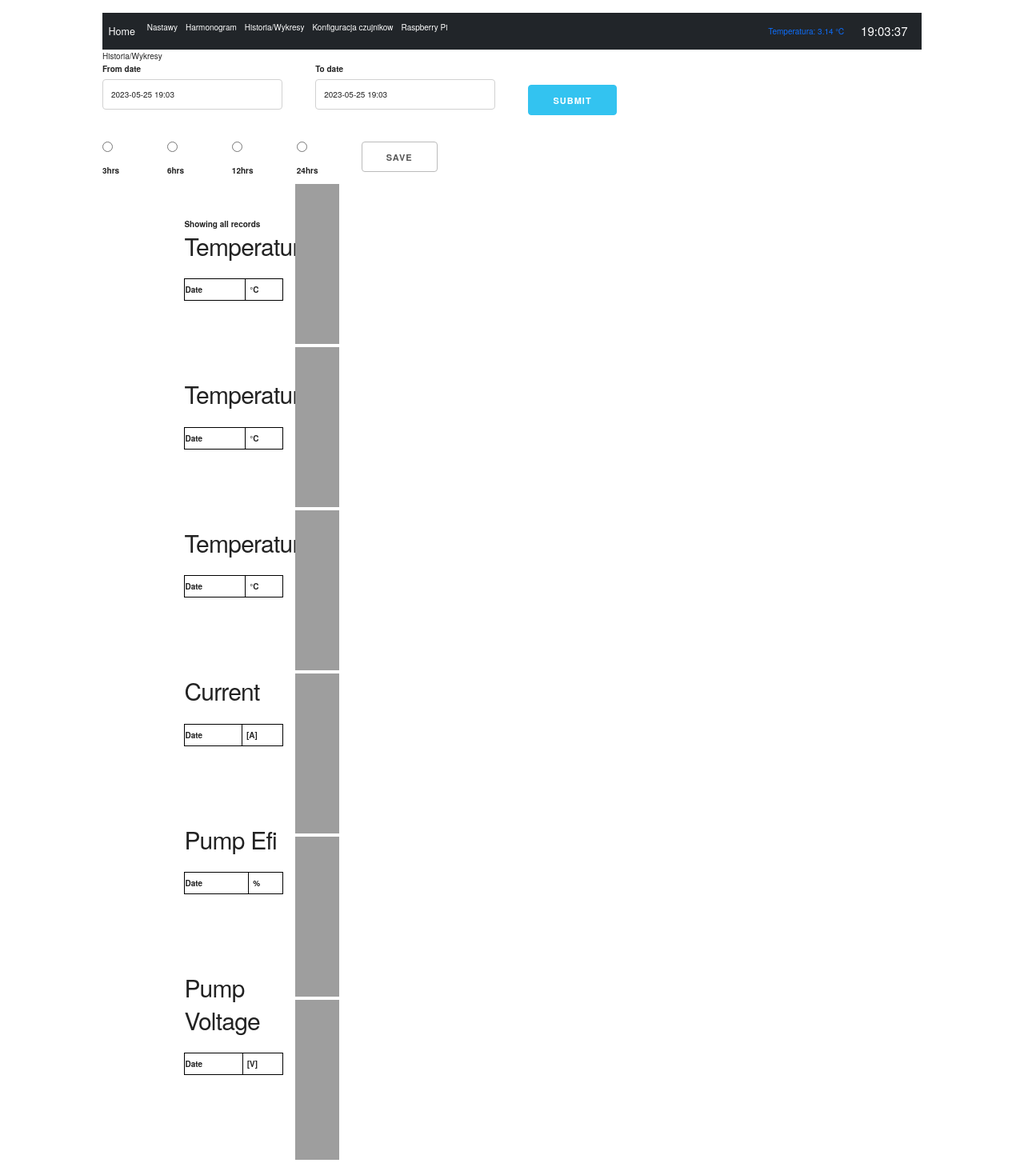
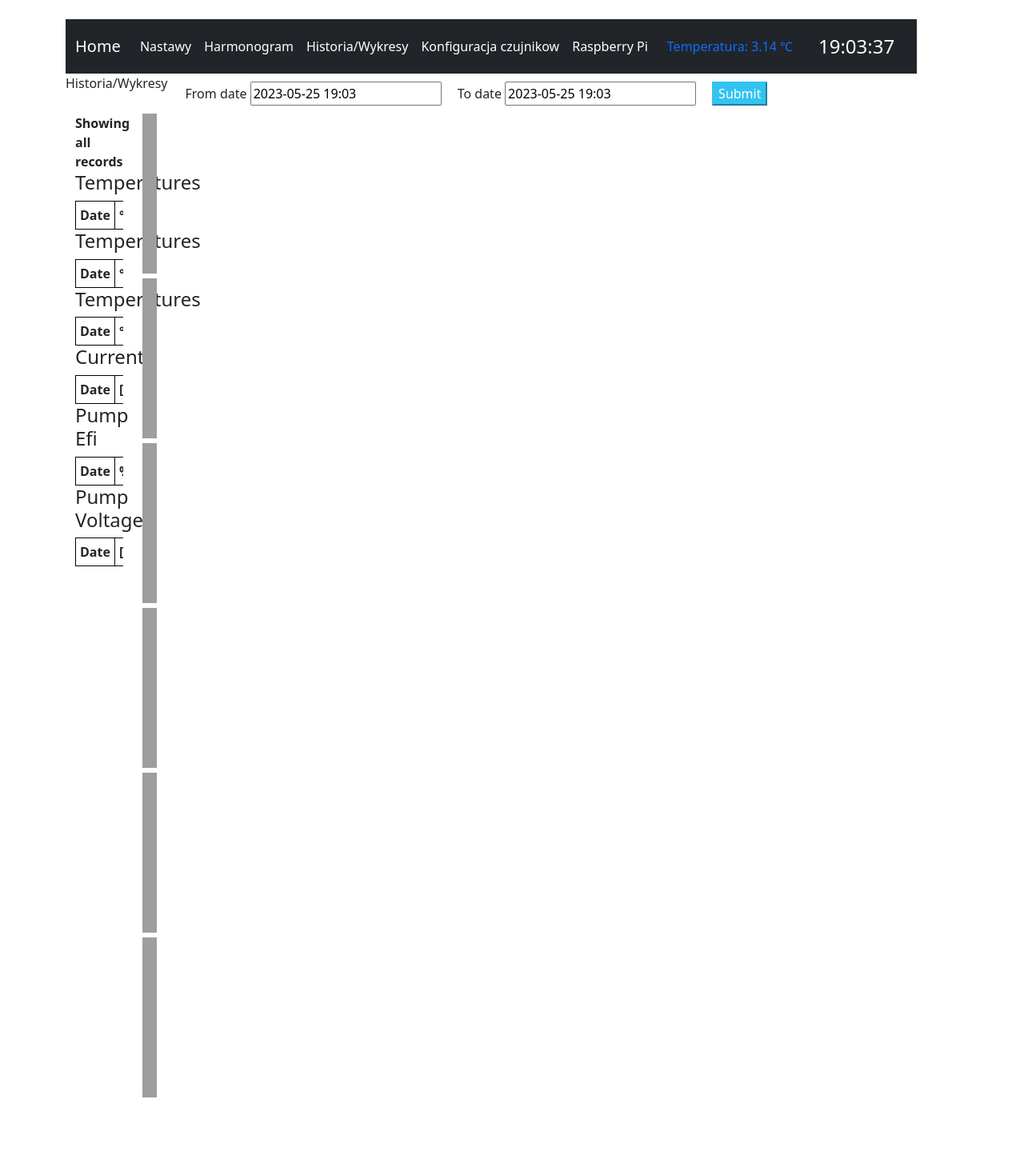
Before and after one commit to ricocooder/HeatPump, a Flask app: page /history in a window 1280 px wide. Shown: the whole page at 80% size. After the commit the page ends 1372 px from the top, so only its background shows below. Run offline with Flask 3, Linux system fonts and the light colour scheme; data comes from the database, SQL or seed files in the repository; lists and menus that the app fills with data are empty; some libraries are stand-ins or nearby versions; grey boxes are pictures that could not be loaded.

Commit message:
Start working on adjustments to cut off skeleton and cearat own global style

```diff
--- a/templates/dataDB.html
+++ b/templates/dataDB.html
@@ -1,5 +1,6 @@
 <!DOCTYPE html>
 <html lang="en">
+
 <head>
   <!-- Basic Page Needs
     –––––––––––––––––––––––––––––––––––––––––––––––––– -->
@@ -15,21 +16,28 @@
   <!-- <link href="//fonts.googleapis.com/css?family=Raleway:400,300,600" rel="stylesheet" type="text/css"> -->
   <!-- CSS
     –––––––––––––––––––––––––––––––––––––––––––––––––– -->
-    <link rel="stylesheet" href="/static/css/normalize.css">
-    <link rel="stylesheet" href="/static/css/skeleton.css">
+  <!-- <link rel="stylesheet" href="/static/css/normalize.css"> -->
+  <!-- <link rel="stylesheet" href="/static/css/skeleton.css"> -->
   <!-- Favicon
     –––––––––––––––––––––––––––––––––––––––––––––––––– -->
-    <link rel="icon" type="image/png" href="/static/images/favicon.png">
+  <!-- <link rel="icon" type="image/png" href="/static/images/favicon.png"> -->
 </head>
+
 <body>
   <style>
-  u-full-width, tr, th, td{
-  border:1px solid black;
-  padding: 5px
+    .display_table,
+    tr,
+    th,
+    td {
+      border: 1px solid black;
+      padding: 5px;
+      width: auto;
 
     }
-  .u-full-width{
-  height:100px;
+
+    .display_container {
+      max-height: 600px;
+      overflow-y: scroll;
     }
   </style>
 
@@ -37,19 +45,12 @@
 
 
   <div class="container">
-
-
-
-
     <div class="row">
-        <div class="col-2" style="margin-top: 5%">
-
-
-
+      <div class="col-2">
         <strong>Showing all records</strong>
-
         <h4>Temperatures</h4>
-            <table class="u-full-width" style="wigth:100%">
+        <div class="display_container">
+          <table class="display_table">
             <thead>
               <tr>
                 <th>Date</th>
@@ -65,9 +66,10 @@
               {% endfor %}
             </tbody>
           </table>
-
+        </div>
         <h4>Temperatures</h4>
-            <table class="u-full-width">
+        <div class="display_container">
+          <table class="display_table">
             <thead>
               <tr>
                 <th>Date</th>
@@ -83,9 +85,11 @@
               {% endfor %}
             </tbody>
           </table>
+        </div>
 
         <h4>Temperatures</h4>
-            <table class="u-full-width">
+        <div class="display_container">
+          <table class="display_table">
             <thead>
               <tr>
                 <th>Date</th>
@@ -101,9 +105,11 @@
               {% endfor %}
             </tbody>
           </table>
+        </div>
 
         <h4>Current</h4>
-            <table class="u-full-width">
+        <div class="display_container">
+          <table class="display_table">
             <thead>
               <tr>
                 <th>Date</th>
@@ -119,9 +125,11 @@
               {% endfor %}
             </tbody>
           </table>
+        </div>
 
         <h4>Pump Efi</h4>
-            <table class="u-full-width">
+        <div class="display_container">
+          <table class="display_table">
             <thead>
               <tr>
                 <th>Date</th>
@@ -137,10 +145,12 @@
               {% endfor %}
             </tbody>
           </table>
+        </div>
 
 
         <h4>Pump Voltage</h4>
-            <table class="u-full-width">
+        <div class="display_container">
+          <table class="display_table">
             <thead>
               <tr>
                 <th>Date</th>
@@ -156,12 +166,13 @@
               {% endfor %}
             </tbody>
           </table>
+        </div>
 
 
       </div>
 
       <!-- Google Charts Code start -->
-      <div class="col-1" >
+      <div class="col-1">
         <div id="chart_temps1"></div>
         <div id="chart_temps2"></div>
         <div id="chart_temps3"></div>
@@ -174,10 +185,11 @@
 </body>
 
 <!-- Google Charts JS start -->
-  <script type="text/javascript" src="https://www.google.com/jsapi?autoload={'modules':[{'name':'visualization','version':'1','packages':['corechart']}]}"></script>
+<script type="text/javascript"
+  src="https://www.google.com/jsapi?autoload={'modules':[{'name':'visualization','version':'1','packages':['corechart']}]}"></script>
 
 <script>
-    google.load('visualization', '1', {packages: ['corechart']});
+  google.load('visualization', '1', { packages: ['corechart'] });
   google.setOnLoadCallback(drawChart);
 
   function drawChart() {
@@ -187,17 +199,17 @@
     data.addColumn('number', 'Temperature');
     data.addRows([
       {% for row in temp1 %}
-            [new Date({{row[0][0:4]}},{{row[0][5:7]}},{{row[0][8:10]}},{{row[0][11:13]}},{{row[0][14:16]}}),
-                {{'%0.2f'|format(row[2])}}],
+  [new Date({{ row[0][0: 4] }}, {{ row[0][5: 7] }}, {{ row[0][8: 10] }}, {{ row[0][11: 13] }}, {{ row[0][14: 16] }}),
+  {{ '%0.2f'| format(row[2]) }}],
     {% endfor %}
         ]);
 
   var options = {
-        width:1200,
+    width: 1200,
     height: 900,
     hAxis: {
       title: "Date",
-          gridlines: { count: {{temp_items1}}, color: '#CCC' },
+      gridlines: { count: {{ temp_items1 }}, color: '#CCC' },
   format: 'dd-MMM-yyyy HH:mm' },
   vAxis: {
     title: 'Stopnie [C]'
@@ -214,7 +226,7 @@
 </script>
 
 <script>
-    google.load('visualization', '1', {packages: ['corechart']});
+  google.load('visualization', '1', { packages: ['corechart'] });
   google.setOnLoadCallback(drawChart);
 
   function drawChart() {
@@ -224,17 +236,17 @@
     data.addColumn('number', 'Temperature');
     data.addRows([
       {% for row in temp2 %}
-            [new Date({{row[0][0:4]}},{{row[0][5:7]}},{{row[0][8:10]}},{{row[0][11:13]}},{{row[0][14:16]}}),
-                {{'%0.2f'|format(row[2])}}],
+  [new Date({{ row[0][0: 4] }}, {{ row[0][5: 7] }}, {{ row[0][8: 10] }}, {{ row[0][11: 13] }}, {{ row[0][14: 16] }}),
+  {{ '%0.2f'| format(row[2]) }}],
     {% endfor %}
         ]);
 
   var options = {
-        width:1200,
+    width: 1200,
     height: 900,
     hAxis: {
       title: "Date",
-          gridlines: { count: {{temp_items2}}, color: '#CCC' },
+      gridlines: { count: {{ temp_items2 }}, color: '#CCC' },
   format: 'dd-MMM-yyyy HH:mm' },
   vAxis: {
     title: 'Stopnie [C]'
@@ -251,7 +263,7 @@
 </script>
 
 <script>
-    google.load('visualization', '1', {packages: ['corechart']});
+  google.load('visualization', '1', { packages: ['corechart'] });
   google.setOnLoadCallback(drawChart);
 
   function drawChart() {
@@ -261,17 +273,17 @@
     data.addColumn('number', 'Temperature');
     data.addRows([
       {% for row in temp3 %}
-            [new Date({{row[0][0:4]}},{{row[0][5:7]}},{{row[0][8:10]}},{{row[0][11:13]}},{{row[0][14:16]}}),
-                {{'%0.2f'|format(row[2])}}],
+  [new Date({{ row[0][0: 4] }}, {{ row[0][5: 7] }}, {{ row[0][8: 10] }}, {{ row[0][11: 13] }}, {{ row[0][14: 16] }}),
+  {{ '%0.2f'| format(row[2]) }}],
     {% endfor %}
         ]);
 
   var options = {
-        width:1200,
+    width: 1200,
     height: 900,
     hAxis: {
       title: "Date",
-          gridlines: { count: {{temp_items3}}, color: '#CCC' },
+      gridlines: { count: {{ temp_items3 }}, color: '#CCC' },
   format: 'dd-MMM-yyyy HH:mm' },
   vAxis: {
     title: 'Stopnie [C]'
@@ -288,7 +300,7 @@
 </script>
 
 <script>
-    google.load('visualization', '1', {packages: ['corechart']});
+  google.load('visualization', '1', { packages: ['corechart'] });
   google.setOnLoadCallback(drawChart);
 
   function drawChart() {
@@ -298,17 +310,17 @@
     data.addColumn('number', 'Current');
     data.addRows([
       {% for row in curr %}
-            [new Date({{row[0][0:4]}},{{row[0][5:7]}},{{row[0][8:10]}},{{row[0][11:13]}},{{row[0][14:16]}}),{{'%0.2f'|format(row[2])}}],
+  [new Date({{ row[0][0: 4] }}, {{ row[0][5: 7] }}, {{ row[0][8: 10] }}, {{ row[0][11: 13] }}, {{ row[0][14: 16] }}), {{ '%0.2f'| format(row[2]) }}],
     {% endfor %}
         ]);
 
   var options = {
-        width:1200,
+    width: 1200,
     height: 900,
     colors: ['#5cb85c', '#000000'],
     hAxis: {
       title: "Date",
-          gridlines: { count: {{curr_items}}, color: '#CCC' },
+      gridlines: { count: {{ curr_items }}, color: '#CCC' },
   format: 'dd-MMM-yyyy HH:mm'        },
   vAxis: {
     title: 'Ampery[A]'
@@ -326,7 +338,7 @@
 </script>
 
 <script>
-    google.load('visualization', '1', {packages: ['corechart']});
+  google.load('visualization', '1', { packages: ['corechart'] });
   google.setOnLoadCallback(drawChart);
 
   function drawChart() {
@@ -336,16 +348,16 @@
     data.addColumn('number', 'Wydajność');
     data.addRows([
       {% for row in efi %}
-            [new Date({{row[0][0:4]}},{{row[0][5:7]}},{{row[0][8:10]}},{{row[0][11:13]}},{{row[0][14:16]}}),{{'%0.2f'|format(row[2])}}],
+  [new Date({{ row[0][0: 4] }}, {{ row[0][5: 7] }}, {{ row[0][8: 10] }}, {{ row[0][11: 13] }}, {{ row[0][14: 16] }}), {{ '%0.2f'| format(row[2]) }}],
     {% endfor %}
         ]);
 
   var options = {
-        width:1200,
+    width: 1200,
     height: 900,
     hAxis: {
       title: "Date",
-          gridlines: { count: {{efi_items}}, color: '#CCC' },
+      gridlines: { count: {{ efi_items }}, color: '#CCC' },
   format: 'dd-MMM-yyyy HH:mm'        },
   vAxis: {
     title: 'Percent'
@@ -363,7 +375,7 @@
 </script>
 
 <script>
-    google.load('visualization', '1', {packages: ['corechart']});
+  google.load('visualization', '1', { packages: ['corechart'] });
   google.setOnLoadCallback(drawChart);
 
   function drawChart() {
@@ -373,16 +385,16 @@
     data.addColumn('number', 'Napięcie');
     data.addRows([
       {% for row in volt %}
-            [new Date({{row[0][0:4]}},{{row[0][5:7]}},{{row[0][8:10]}},{{row[0][11:13]}},{{row[0][14:16]}}),{{'%0.2f'|format(row[2])}}],
+  [new Date({{ row[0][0: 4] }}, {{ row[0][5: 7] }}, {{ row[0][8: 10] }}, {{ row[0][11: 13] }}, {{ row[0][14: 16] }}), {{ '%0.2f'| format(row[2]) }}],
     {% endfor %}
         ]);
 
   var options = {
-        width:1200,
+    width: 1200,
     height: 900,
     hAxis: {
       title: "Date",
-          gridlines: { count: {{volt_items}}, color: '#CCC' },
+      gridlines: { count: {{ volt_items }}, color: '#CCC' },
   format: 'dd-MMM-yyyy HH:mm'        },
   vAxis: {
     title: 'Volt'
@@ -402,20 +414,21 @@
 
 <script src="//code.jquery.com/jquery-3.5.0.slim.min.js"></script>
 <!-- Datetimepicker files start -->
-  <link rel="stylesheet" type="text/css" href="//cdnjs.cloudflare.com/ajax/libs/jquery-datetimepicker/2.5.20/jquery.datetimepicker.min.css"/ >
+<link rel="stylesheet" type="text/css"
+  href="//cdnjs.cloudflare.com/ajax/libs/jquery-datetimepicker/2.5.20/jquery.datetimepicker.min.css" />
 <script src="//cdnjs.cloudflare.com/ajax/libs/jquery-datetimepicker/2.5.20/jquery.datetimepicker.full.min.js"></script>
 <script>
   jQuery('#datetimepicker1').datetimepicker(
     {
-        format:'Y-m-d H:i',
-        defaultDate:'{{from_date}}'
+      format: 'Y-m-d H:i',
+      defaultDate: '{{from_date}}'
     });
   jQuery('#datetimepicker2').datetimepicker({
-        format:'Y-m-d H:i',
-        defaultDate:'{{to_date}}'
+    format: 'Y-m-d H:i',
+    defaultDate: '{{to_date}}'
   });
 
-      jQuery("#range_select input[type=radio]").click(function(){
+  jQuery("#range_select input[type=radio]").click(function () {
     jQuery("#range_select").submit();
   });
 </script>
--- a/templates/history.html
+++ b/templates/history.html
@@ -1,29 +1,48 @@
 {% extends 'base.html' %}
 
 {% block content %}
+<style>
+  .container{
+    display: flex;
+    flex-wrap: wrap;
+  }
+  .column{
+    height: 30%;
+    width: fit-content;
+    padding: 10px;
+    box-sizing: border-box;
+  }
+  .u-full-width {
+  width: 100%;
+  box-sizing: border-box; }
+  .button-primary {
+  color: #FFF;
+  background-color: #33C3F0;
+  border-color: #33C3F0; }
+</style>
 Historia/Wykresy
 <br/>
-<div class="row">
-  <form id="datetime_range" action="/history" method="GET">
-      <div class="three columns">
+<form id="datetime_range" action="/history" method="GET">
+<div class="container">
+      <div class="column">
         <label for="from">From date</label>
-        <input class="u-full-width" id="datetimepicker1" type="text" value="{{from_date}}" name="from">
+        <input class="text" id="datetimepicker1" type="text" value="{{from_date}}" name="from">
       </div>
-      <div class="three columns">
+      <div class="column">
         <label for="to">To date</label>
-        <input class="u-full-width" id="datetimepicker2" type="text" value="{{to_date}}" name="to">
+        <input class="text" id="datetimepicker2" type="text" value="{{to_date}}" name="to">
       </div>
-      <div class="two columns">
-        <input class="button-primary" type="submit" value="Submit" style="position:relative; top: 28px" id="submit_button" />
+      <div class="column">
+        <input class="button-primary" type="submit" value="Submit" style="position:relative" id="submit_button" />
       </div>
-  </form>
 </div>
+</form>
 
 
 
-<div class="row">
-<div class="eleven columns">
-<form id="range_select" action = "/history" method="POST">
+<!-- <div class="row">
+<div class="eleven columns"> -->
+<!-- <form id="range_select" action = "/history" method="POST">
     <div class="one column">
     <input type="radio" name="range_h" value="3" id="radio_3" /><label for="radio_3">3hrs</label>
     </div>
@@ -39,9 +58,9 @@ Historia/Wykresy
     <div class="one column">
     </label><input type="Submit" value="Save" name='SaveRange'/>
   </div>
-</form>
-</div>
-</div>
+</form>  -->
+<!-- </div>
+</div>    -->
 
             {% include 'dataDB.html' %}
 
```
Lines whose indentation alone changed are shown as unchanged.
